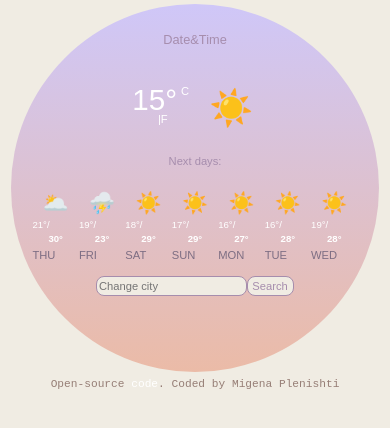
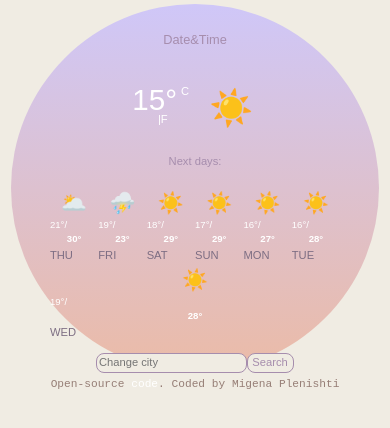
Before and after one commit to MigenaPl/weather-react, a React (Create React App) app: page / in a window 390 px wide. Shown: the top 428 px of the page. Built offline with nearby package versions, Linux system fonts and the light colour scheme.

Commit message:
test1 deploy

```diff
--- a/src/weather.css
+++ b/src/weather.css
@@ -141,7 +141,7 @@ footer {
   }
   .cont-two {
     display: grid;
-    max-width: 90%;
+    max-width: 80%;
     padding: 15px 5px;
   }
   .symbol {
```
